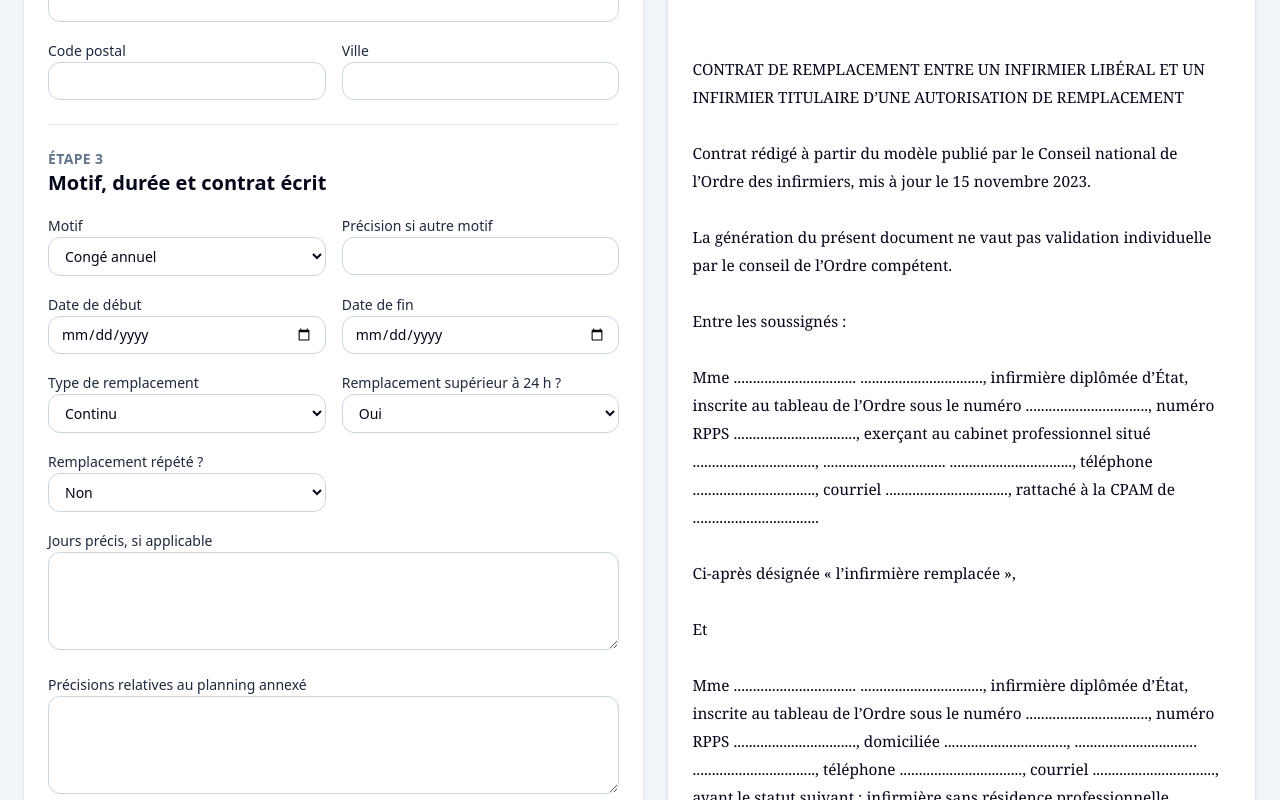
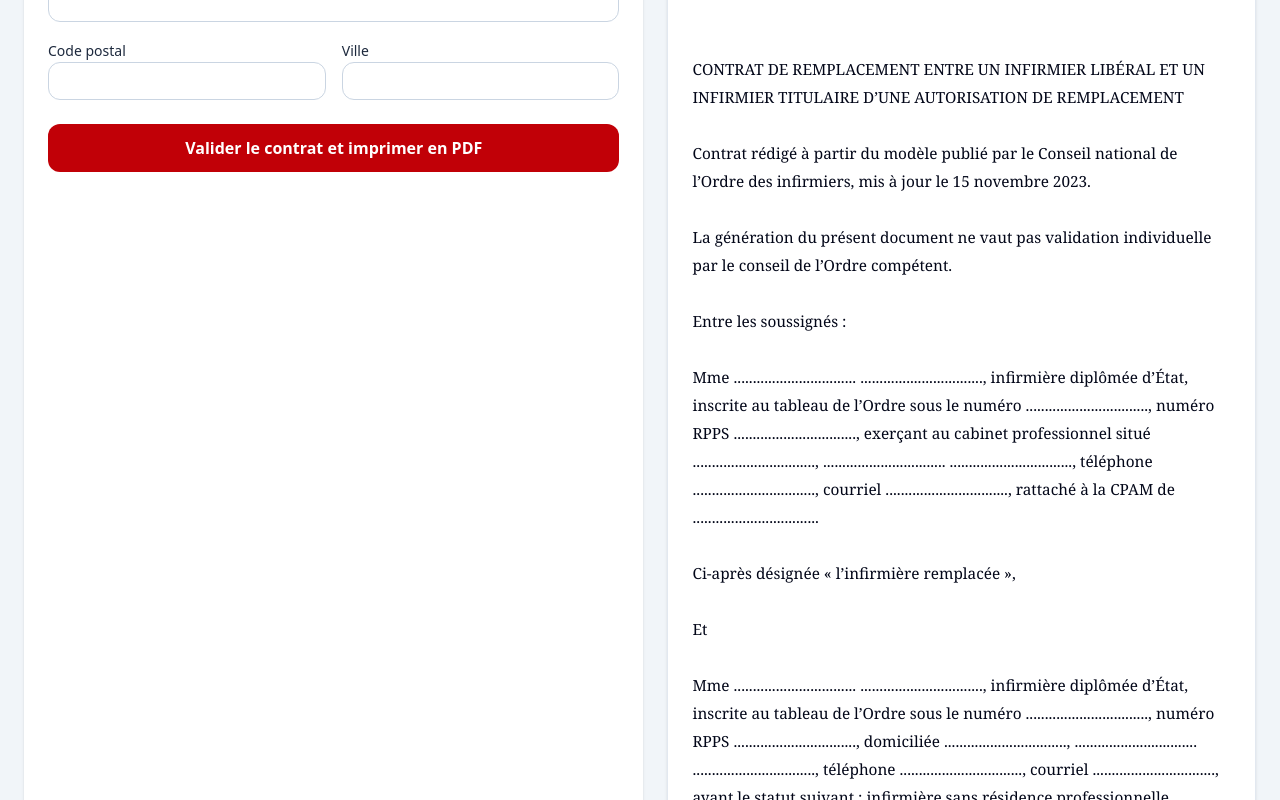
Before and after one commit to laurentsalsac37-dotcom/contrat-remplacement-ordre, a Next.js app: page / in a window 1280 px wide. Shown: the part 2060-2860 px from the top of the page. Built offline with nearby package versions, Linux system fonts and the light colour scheme.

Commit message:
Transformation du formulaire en parcours guide

```diff
--- a/components/ContractApp.tsx
+++ b/components/ContractApp.tsx
@@ -476,7 +476,7 @@ function isStepVisible(step: number) {
               </div>
             </section>
             )}
-
+            {isStepVisible(1) && (
             <section className="space-y-4 border-t border-slate-200 pt-5 md:pt-6">
               <StepHeader number="2" title="Infirmier remplaçant" />
 
@@ -581,7 +581,8 @@ function isStepVisible(step: number) {
                 </Field>
               </div>
             </section>
-
+            )}
+            {isStepVisible(3) && (
             <section className="space-y-4 border-t border-slate-200 pt-5 md:pt-6">
               <StepHeader number="3" title="Motif, durée et contrat écrit" />
 
@@ -651,7 +652,8 @@ function isStepVisible(step: number) {
                 />
               </Field>
             </section>
-
+            )}
+            {isStepVisible(4) && (
             <section className="space-y-4 border-t border-slate-200 pt-5 md:pt-6">
               <StepHeader number="4" title="Exercice en groupe, lieu et matériel" />
 
@@ -722,7 +724,8 @@ function isStepVisible(step: number) {
                 <textarea className={inputClass} rows={4} {...register("secretariat")} />
               </Field>
             </section>
-
+            )}
+            {isStepVisible(4) && (
             <section className="space-y-4 border-t border-slate-200 pt-5 md:pt-6">
               <StepHeader number="5" title="État des lieux et restitution" />
 
@@ -749,7 +752,8 @@ function isStepVisible(step: number) {
                 </Field>
               </div>
             </section>
-
+            )}
+            {isStepVisible(5) && (
             <section className="space-y-4 border-t border-slate-200 pt-5 md:pt-6">
               <StepHeader number="6" title="Facturation, honoraires et redevance" />
 
@@ -848,7 +852,8 @@ function isStepVisible(step: number) {
                 </Field>
               </div>
             </section>
-
+            )}
+            {isStepVisible(6) && (
             <section className="space-y-4 border-t border-slate-200 pt-5 md:pt-6">
               <StepHeader number="7" title="Résiliation et non-concurrence" />
 
@@ -928,7 +933,8 @@ function isStepVisible(step: number) {
                 <textarea className={inputClass} rows={4} {...register("communesConcernees")} />
               </Field>
             </section>
-
+            )}
+            {isStepVisible(7) && (
             <section className="space-y-3 rounded-2xl border border-red-200 bg-red-50 p-4 md:p-5">
               <StepHeader number="8" title="Déclarations obligatoires" />
 
@@ -957,7 +963,8 @@ function isStepVisible(step: number) {
               <CheckboxLine register={register} name="transmissionOrdre" error={Boolean(errors.transmissionOrdre)} label="Les parties s’engagent à transmettre le contrat au Conseil de l’Ordre compétent dans le délai d’un mois suivant la signature." />
               <CheckboxLine register={register} name="aucuneContreLettre" error={Boolean(errors.aucuneContreLettre)} label="Les parties déclarent qu’aucune contre-lettre ne modifie le présent contrat." />
             </section>
-
+            )}
+            {isStepVisible(8) && (
             <section className="space-y-4 border-t border-slate-200 pt-5 md:pt-6">
               <StepHeader number="9" title="Annexes et synthèse" />
 
@@ -977,7 +984,8 @@ function isStepVisible(step: number) {
 
               <CheckboxLine register={register} name="syntheseRelue" error={Boolean(errors.syntheseRelue)} label="Les parties confirment avoir vérifié la synthèse avant signature." />
             </section>
-
+            )}
+            {isStepVisible(8) && (
             <section className="space-y-4 border-t border-slate-200 pt-5 md:pt-6">
               <StepHeader number="10" title="Signature" />
 
@@ -1018,6 +1026,7 @@ function isStepVisible(step: number) {
                 />
               </div>
             </section>
+            )}
 
             <button
               type="submit"
```
